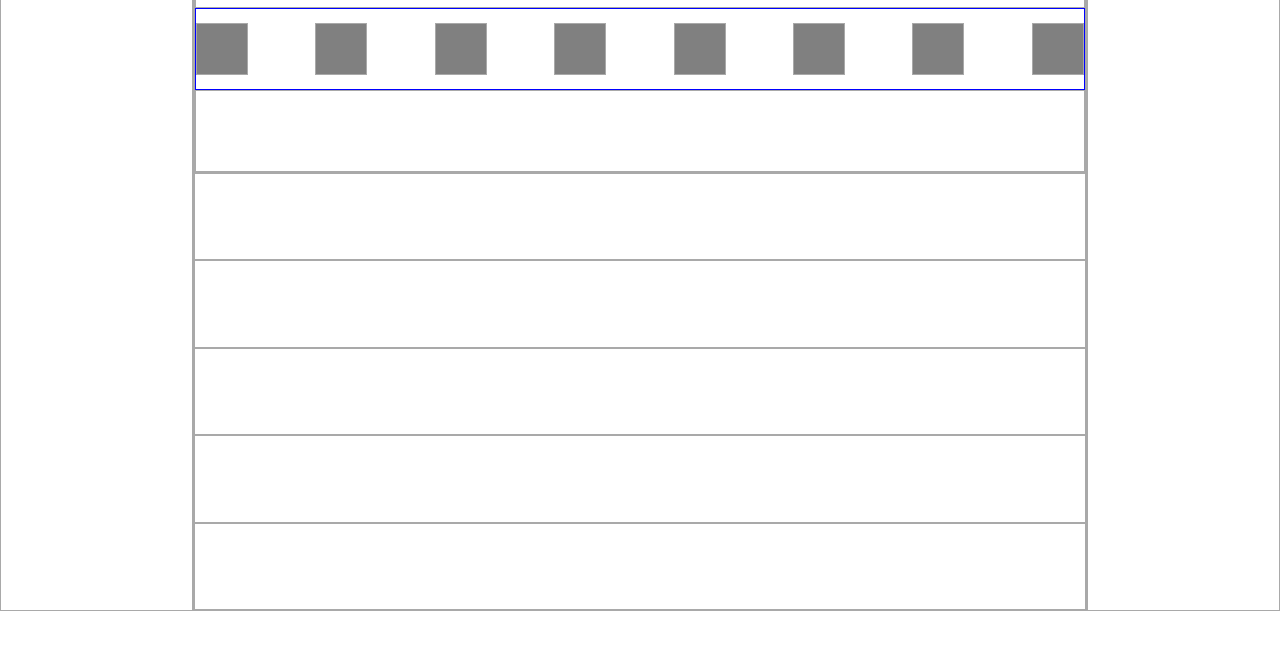
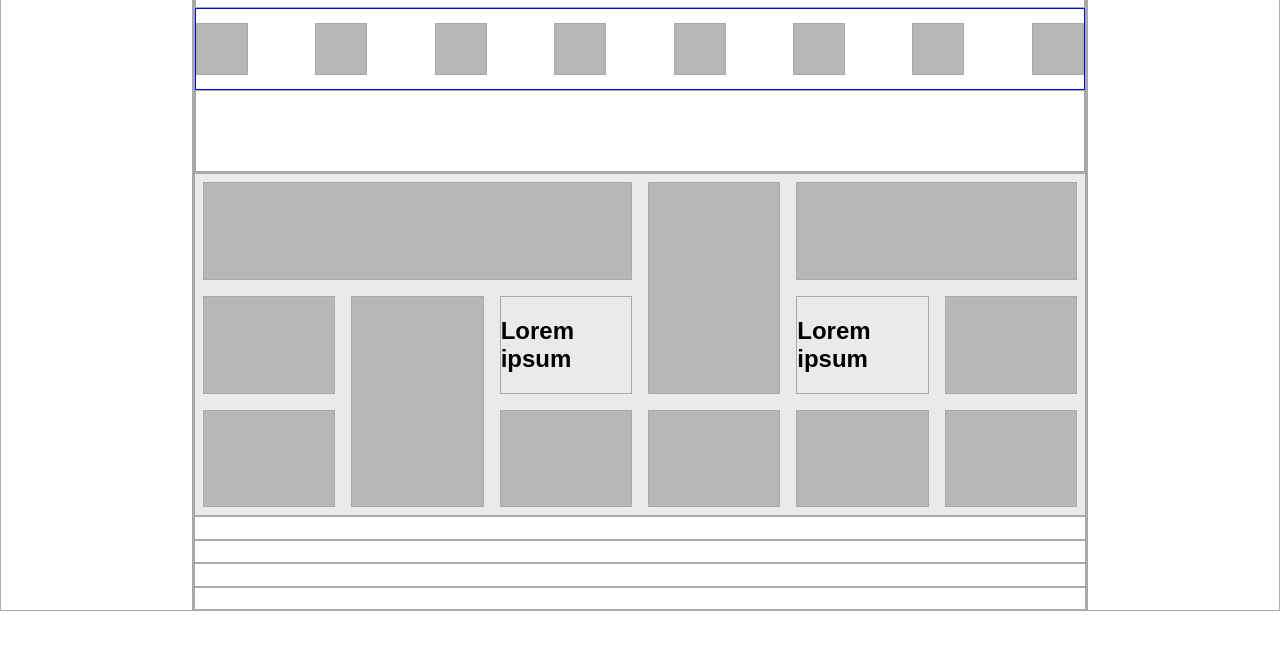
Before and after one commit to cice-classroom/4-layouts-SerGoMu, a plain HTML site: page index.html in a window 1280 px wide. Shown: the part 153-800 px from the top of the page. Drawn offline with Linux system fonts and the light colour scheme.

Commit message:
Header and sub-2 finished

```diff
--- a/index.html
+++ b/index.html
@@ -18,6 +18,7 @@
 			<div class="wrapper">
 				<div class="box aside"></div>
 				<div class="box main">
+					<!--bloque 1-->
 					<div class="box sub-1">
 						<div class="box sub-1-2-up-down">
 							<p class="regular-text">lorem ipsum dolor si aemet</p>
@@ -35,7 +36,23 @@
 						</div>
 						<div class="box sub-1-2-up-down"></div>
 					</div>
-					<div class="box sub-1"></div>
+					<!--bloque 2-->
+					<div class="box sub-2">
+						<div class="box sub-2-1 visible"></div>
+						<div class="box sub-2-2 visible"></div>
+						<div class="box sub-2-3 visible"></div>
+						<div class="box sub-2-4 visible"></div>
+						<div class="box sub-2-5 visible"></div>
+						<div class="box sub-2-6 hidden"><h2>Lorem ipsum</h1></div>
+						<div class="box sub-2-7 hidden"><h2>Lorem ipsum</h1></div>
+						<div class="box sub-2-8 visible"></div>
+						<div class="box sub-2-9 visible"></div>
+						<div class="box sub-2-10 visible"></div>
+						<div class="box sub-2-11 visible"></div>
+						<div class="box sub-2-12 visible"></div>
+						<div class="box sub-2-13 visible"></div>
+					</div>
+
 					<div class="box sub-1"></div>
 					<div class="box sub-1"></div>
 					<div class="box sub-1"></div>
--- a/styles.css
+++ b/styles.css
@@ -2,6 +2,14 @@ html,
 body {
 	margin: 0;
 	padding: 0;
+	font-family: Arial, Helvetica, sans-serif;
+}
+h1 {
+	font-weight: 900;
+}
+
+h2 {
+	font-weight: 900;
 }
 
 .box {
@@ -69,12 +77,10 @@ body {
 
 .sub-1-2-up-down {
 	flex: 10vh;
-	justify-content: ;
-	align-items: ;
 }
 
 .sub-1-3 {
-	background-color: grey;
+	background-color: rgb(184, 182, 182);
 	width: 50px;
 	height: 50px;
 }
@@ -109,7 +115,6 @@ body {
 	margin: 5px 5px;
 	text-align: center;
 	text-decoration: none;
-	display: inline-block;
 	float: left;
 	font-size: 10px;
 }
@@ -123,7 +128,93 @@ body {
 	margin: 5px 5px;
 	text-align: center;
 	text-decoration: none;
-	display: inline-block;
 	float: right;
 	font-size: 10px;
 }
+
+.sub-2 {
+	flex: 5;
+	display: grid;
+	grid-template-columns: repeat(6, 1fr);
+	grid-template-rows: repeat(3, 1fr);
+	background-color: rgb(236, 233, 233);
+}
+
+.sub-2-1 {
+	grid-column: 1 / 4;
+	grid-row: 1 / 2;
+}
+
+.sub-2-2 {
+	grid-column: 4 / 5;
+	grid-row: 1 / 3;
+}
+
+.sub-2-3 {
+	grid-column: 5 / 7;
+	grid-row: 1 / 1;
+}
+
+.sub-2-4 {
+	grid-column: 1 / 2;
+	grid-row: 2 / 3;
+}
+
+.sub-2-5 {
+	grid-column: 2 / 3;
+	grid-row: 2 / 4;
+}
+
+.sub-2-6 {
+	grid-column: 3 / 4;
+	grid-row: 2 / 3;
+}
+
+.sub-2-7 {
+	grid-column: 5 / 6;
+	grid-row: 2 / 3;
+}
+
+.sub-2-8 {
+	grid-column: 6 / 7;
+	grid-row: 2 / 3;
+}
+
+.sub-2-9 {
+	grid-column: 1 / 2;
+	grid-row: 3 / 4;
+}
+
+.sub-2-9 {
+	grid-column: 1 / 2;
+	grid-row: 3 / 4;
+}
+
+.sub-2-10 {
+	grid-column: 3 / 4;
+	grid-row: 3 / 4;
+}
+
+.sub-2-11 {
+	grid-column: 4 / 5;
+	grid-row: 3 / 4;
+}
+
+.sub-2-12 {
+	grid-column: 5 / 6;
+	grid-row: 3 / 4;
+}
+
+.sub-2-13 {
+	grid-column: 6 / 7;
+	grid-row: 3 / 4;
+}
+
+.visible {
+	margin: 1vh;
+	background-color: rgb(184, 182, 182);
+}
+
+.hidden {
+	margin: 1vh;
+}
```
